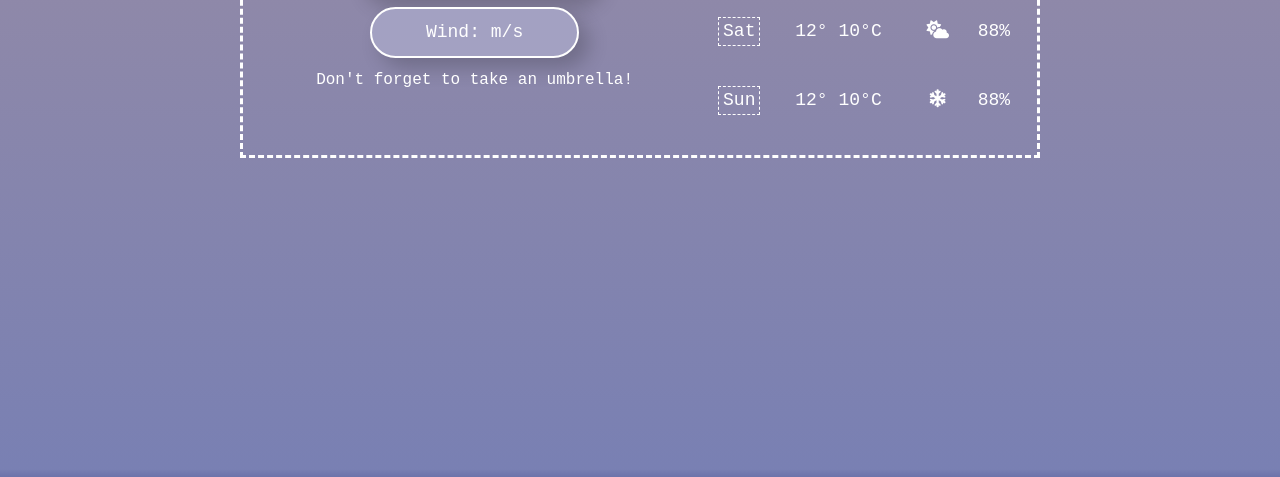
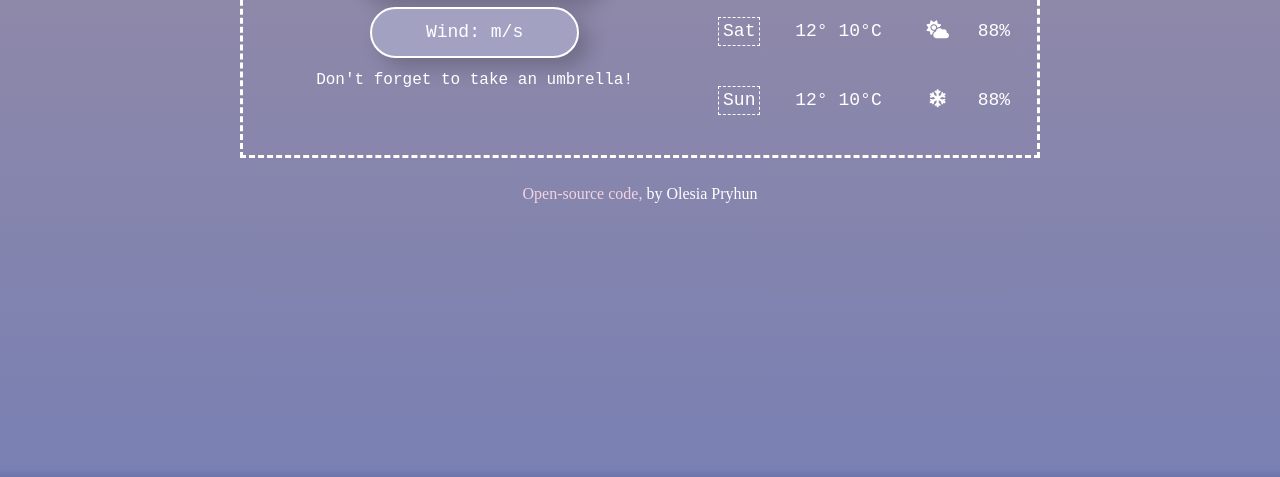
Before and after one commit to Olesia-P/weather-app, a website built with Parcel: page index.html in a window 1280 px wide. Shown: the part 323-800 px from the top of the page. Built offline with nearby package versions, Linux system fonts and the light colour scheme; no server answers.

Commit message:
Added source-code link

```diff
--- a/index.html
+++ b/index.html
@@ -95,6 +95,11 @@
         </div>
       </div>
     </div>
+    <br />
+    <p class="sourceCode">
+      <a href="https://github.com/Olesia-P/weather-app">Open-source code,</a> by
+      Olesia Pryhun
+    </p>
     <script src="src/index.js"></script>
   </body>
 </html>
--- a/src/styles.css
+++ b/src/styles.css
@@ -135,3 +135,8 @@ a:hover {
 .currentButton:hover {
   background-color: #eeaac5;
 }
+
+.sourceCode {
+  font-family: 'Times New Roman', Times, serif;
+  text-align: center;
+}
```
